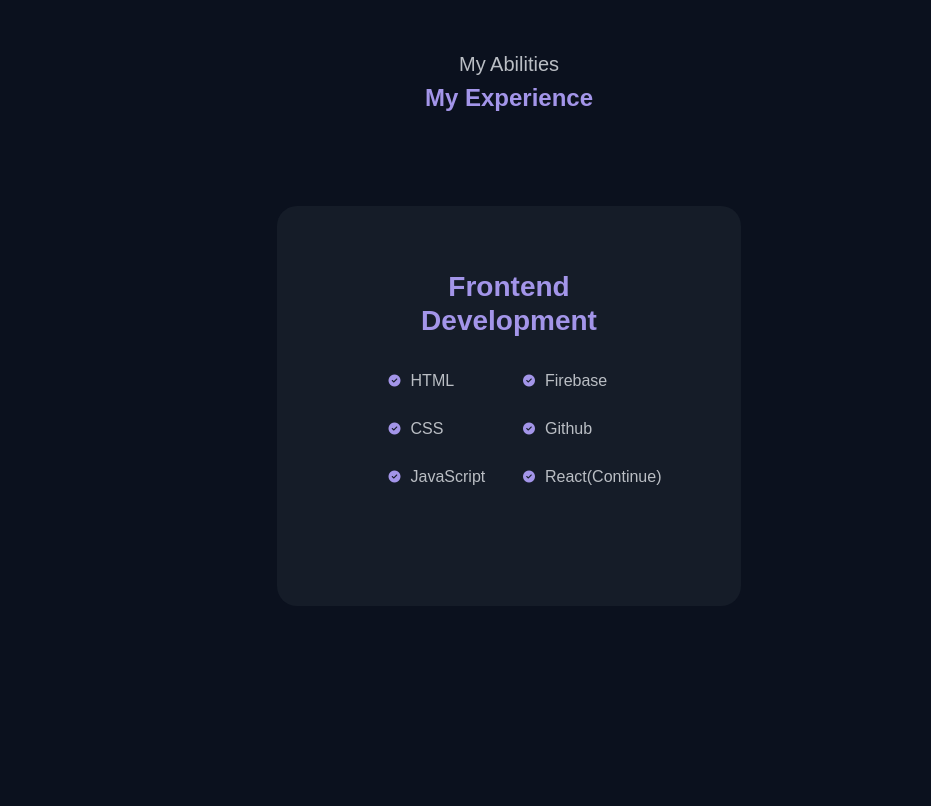
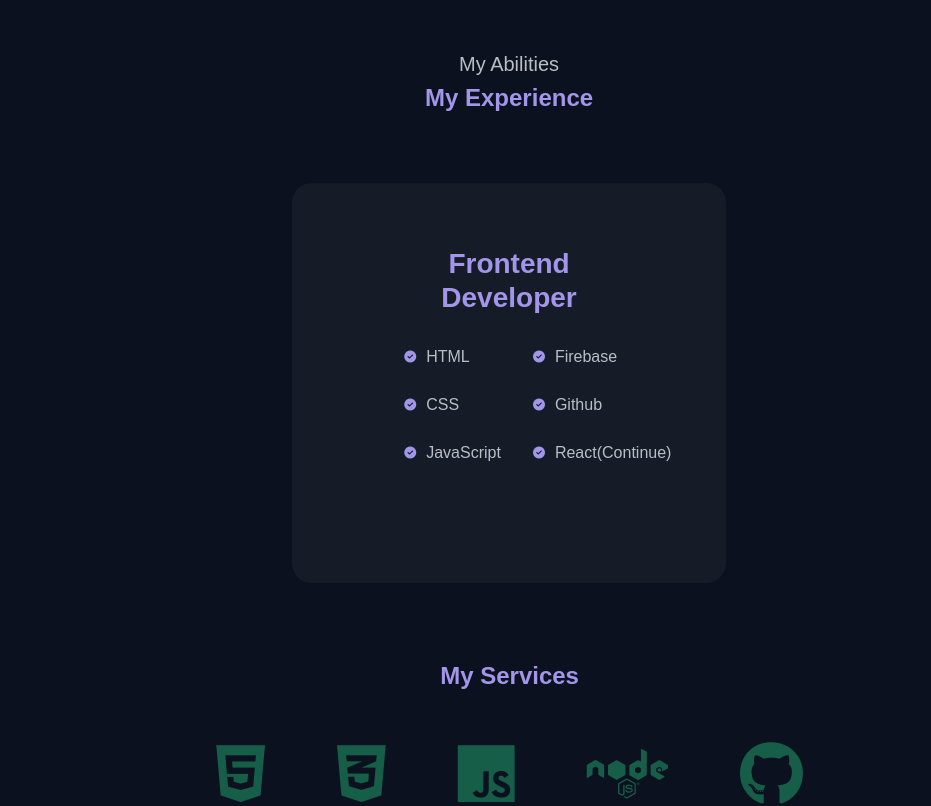
Before and after one commit to syedhaseeb2005/New-Portfolio, a plain HTML site: page index.html in a window 1280 px wide. Shown: the part 1215-2021 px from the top of the page, without its empty margins (96-1027 px from the left). Before the commit the page ends 1841 px from the top, so only its background shows below. Drawn offline with nearby package versions, Linux system fonts and the light colour scheme.

Commit message:
more updated

```diff
--- a/index.html
+++ b/index.html
@@ -13,11 +13,11 @@
     <section>
 
         <!--navbar -->
-        <nav class="navbar fixed-bottom navbar-light ">
+        <!-- <nav class="navbar fixed-bottom navbar-light "> -->
         <div class="container-fluid">
             <ul class="position-absolute bottom-0 start-50 translate-middle-x">
                 <li id="list">
-                    <a href="" class="">
+                    <a href="#home" class="">
                         <i id="icons" class="fa-solid fa-home"></i>
                     </a>
                 </li>
@@ -32,7 +32,7 @@
                     </a>
                 </li>
                 <li id="list">
-                    <a href="">
+                    <a href="#work">
                         <i id="icons" class="fa-solid fa-briefcase"></i>
                     </a>
                 </li>
@@ -56,7 +56,7 @@
         <!-- My self -->
 
         <main>
-            <div class="my-self text-center translate-middle">
+            <div  id="home"  class="my-self text-center translate-middle">
                 <h5 class="text">Hello,I'm</h5>
                 <h1>Code with Haseeb</h1>
                 <h4>Frontend Developer</h4>
@@ -69,7 +69,7 @@
             <img width="250px" src="./assessts/c8dfc008-2a7f-4e3e-a653-1b6ef2d093ec-removebg-preview.png" alt="">
         </div>
         <div class="followme">
-            <a href="https://github.com/syedhaseeb2005?tab=repositories" target="_blank"><i class="fa-brands fa-github"></i></a>
+            <a href="https://github.com/syedhaseeb2005?tab=repositories" target="_blank"><i id="github" class="fa-brands fa-github"></i></a>
             <a href="https://www.linkedin.com/in/syed-haseeb-ahmed-80464025a/" target="_blank"><i class="fa-brands fa-linkedin"></i></a>
             <a href="./index.html"><i class="fa-brands fa-dribbble"></i></a>
             <div class="underline"></div>
@@ -113,7 +113,7 @@
             Css & Javascript.</p>
 
             <!-- My experience -->
-            <main>
+            <main style="width: 100%;">
                 <div id="experience" class="my-experience-section">
                     <div class="two-text">
                         <h5>My Abilities</h5>
@@ -121,7 +121,7 @@
                     </div>
                     <!-- Skill content -->
                     <div class="skill-content">
-                        <h3 class="heading">Frontend Development</h3>
+                        <h3 class="heading">Frontend Developer</h3>
                         <div class="skills-container">
                             <ul class="skills-column">
                                 <li><div class="skill-1"><i class="fa-solid fa-circle-check"></i>HTML</div></li>
@@ -137,11 +137,36 @@
                     </div>
                 </div>
             </main>
+
+            <!-- my services -->
+            <section class="my-services">
+                <div class="service">
+                    <h4>My Services</h4>
+                    <div class="icons">
+                        <i class="fa-brands fa-html5"></i>
+                        <i class="fa-brands fa-css3-alt"></i>
+                        <i class="fa-brands fa-js"></i>
+                        <i class="fa-brands fa-node"></i>
+                        <i class="fa-brands fa-github"></i>
+                        <!-- <img width="60px" src="./assessts/download-removebg-preview (8).png" alt=""> -->
+                    </div>
+                </div>
+            </section>
+
+            <!-- my work-->
+            <!-- my project -->
+            <!-- <section class="Work-section">
+                <div id="work" class="text-content">
+                    <h5>My Projects</h5>
+                    <h4>Recent Work</h4>
+                    <div class="boxess">
+                        <div class="box-1">
+
+                        </div>
+                    </div>
+                </div>
+            </section>         -->
         </div>
-
-        <!-- my work-->
-        <!-- my project -->
-
     </main>
 
 </section>
--- a/style.css
+++ b/style.css
@@ -197,7 +197,7 @@ body{
     left: 17%;
     text-decoration: none;
 }
-.fa-github{
+#github{
     background: #111;
     padding: 7px;
     color: #A395E9;
@@ -205,7 +205,7 @@ body{
     border-radius: 10px;
     transition: 1s;
 }
-.fa-github:hover{
+#github:hover{
     color: #fff;
     text-shadow: #fff;
     background-color: #A395E9;
@@ -305,6 +305,7 @@ body{
     background: hsla(219,32%,12%,1);
     padding: 20px 50px;
     height: 60%;
+    color: gold;
     border-radius: 0.75rem;
 }
 .box2{
@@ -312,12 +313,14 @@ body{
     padding: 20px 50px;
     border-radius: 0.75rem;
     height: 60%;
+    color: gold;
 }
 .box3{
     background: hsla(219,32%,12%,1);
     padding: 20px 50px;
     border-radius: 0.75rem;
     height: 60%;
+    color: gold;
 }
 #my-img{
     margin-top: 1.2rem;
@@ -343,7 +346,7 @@ body{
     flex-direction: column;
     position: relative;
     top: 100px;
-    right: 14%;
+    right: 6%;
 }
 .two-text h4{
     color: #A395E9;
@@ -353,12 +356,13 @@ body{
 .skill-content{
     background-color: hsla(219,32%,12%,1);
     color: hsla(219, 8%, 75%, 1);
-    margin-top: 40%;
+    margin-top: 15%;
     padding: 4rem 5rem;
     position: relative;
+    width: 40%;
     height: 50vh;
     border-radius: 1.25rem;
-    right: 14%;
+    left: 24%;
     margin-bottom: 20px;
     /* display: flex; */
     /* justify-content: center; */
@@ -399,6 +403,45 @@ body{
     column-gap: 3rem;
     /* text-align: start; */
 }
+.text-content{
+    position: relative;
+    right: 50%;
+    text-align: center;
+    width: 100%;
+    margin-top: 20px;
+}
+.text-content h4{
+    color: #A395E9;
+    font-weight: bold;
+    text-align: center
+}
+.my-services{
+    display: flex;
+    align-items: center;
+    justify-content: center;
+    margin: 0 auto;
+    text-align: center;
+}
+.service{
+    position: relative;
+    right: 11%;
+    margin-top: 10%;
+}
+.service h4{
+    color: #A395E9;
+    font-weight: bold;
+    text-align: center
+}
+.icons{
+    margin-top: 50px;
+    display: flex;
+    align-items: center;
+    justify-content: center;
+    gap: 4.5rem;
+    font-size: 65px;
+    color: #165E48;
+    /* text-shadow: 0px 0px 5px #165E48; */
+}
 
 /* keyframes */
 @keyframes TopToBottom {
@@ -411,6 +454,7 @@ body{
         transform: translateY(0);
     }
 }
+
 
 /* Responsive Side */
 @media only screen and (max-width:380px) {
```
Also changed, not shown: app.js (line endings or trailing spaces), assessts/download-removebg-preview (8).png (added).
